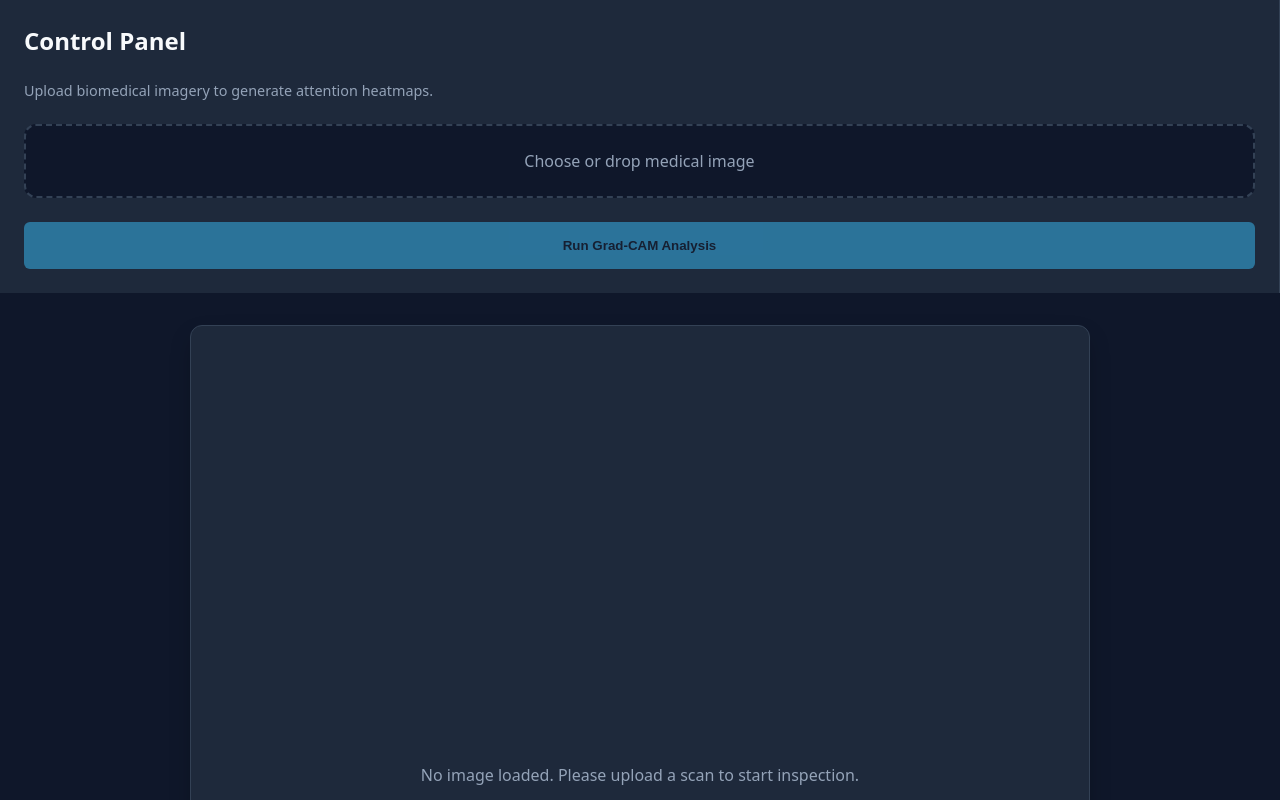
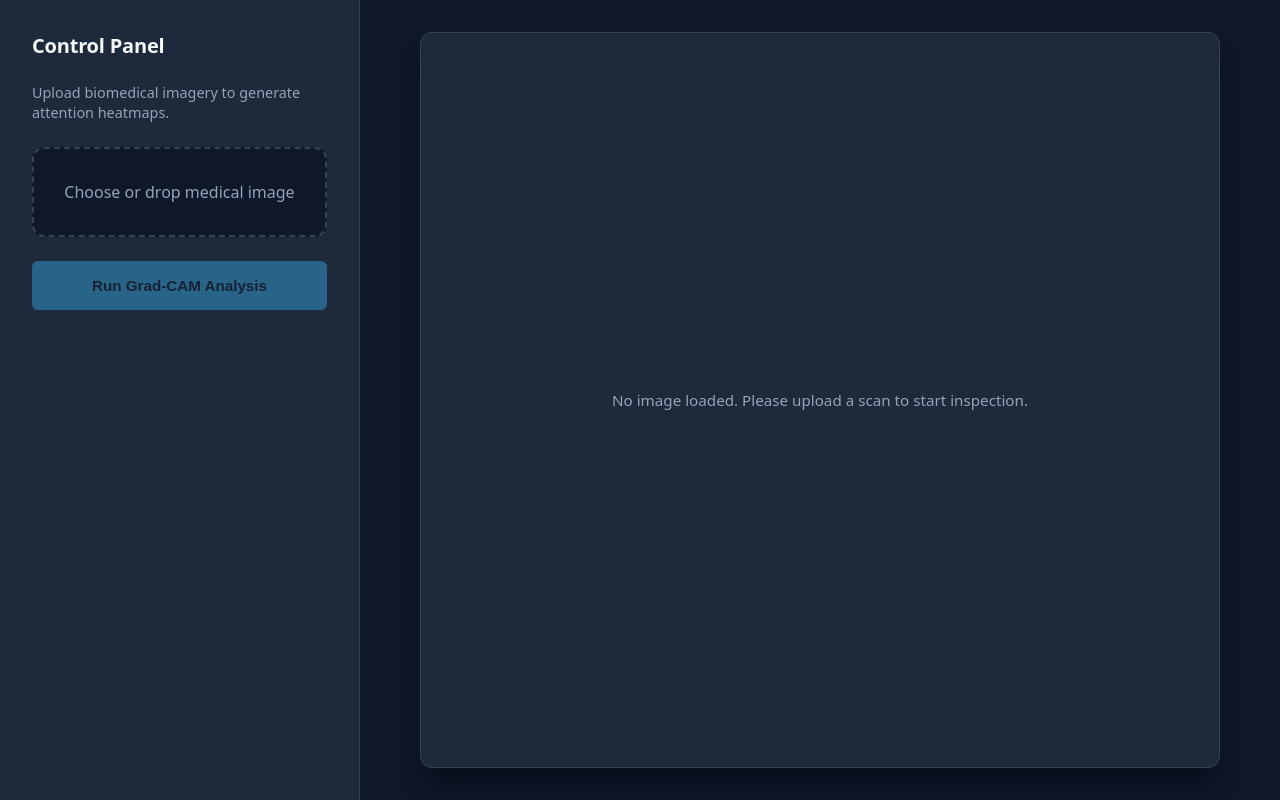
Before and after one commit to wixhub/med-vision-inspector, an Angular app in the folder frontend/: page / in a window 1280 px wide. Built offline with nearby package versions, Linux system fonts and the light colour scheme.

Commit message:
feat(frontend): enhance Inspector component with improved state management and UI updates

```diff
--- a/frontend/src/app/features/inspector/inspector.html
+++ b/frontend/src/app/features/inspector/inspector.html
@@ -1,14 +1,15 @@
+<!-- Main inspector layout container -->
 <div class="inspector-layout">
   <!-- Sidebar Control Panel -->
   <aside class="app-sidebar">
     <h2>Control Panel</h2>
     <p class="description">Upload biomedical imagery to generate attention heatmaps.</p>
 
-    <!-- File Upload Input -->
+    <!-- File Upload Dropzone -->
     <div class="upload-box">
       <label for="file-upload" class="file-dropzone">
-        @if (fileName()) {
-          <span class="file-name">Selected: {{ fileName() }}</span>
+        @if (state().fileName) {
+          <span class="file-name">Selected: {{ state().fileName }}</span>
         } @else {
           <span>Choose or drop medical image</span>
         }
@@ -22,31 +23,30 @@
       />
     </div>
 
-    <!-- Action Button -->
+    <!-- AI Inference Action Button -->
     <button
       class="btn-primary"
-      [disabled]="!selectedFile() || isLoading()"
+      [disabled]="!state().selectedFile || state().isLoading"
       (click)="processImage()"
     >
-      @if (isLoading()) {
+      @if (state().isLoading) {
         Processing AI Inference...
       } @else {
         Run Grad-CAM Analysis
       }
     </button>
 
-    @if (errorMessage()) {
-      <div class="error-banner">{{ errorMessage() }}</div>
+    <!-- Error Banner Message -->
+    @if (state().errorMessage) {
+      <div class="error-banner">{{ state().errorMessage }}</div>
     }
   </aside>
 
-  <!-- Main Viewer Workspace -->
+  <!-- Main Viewer Workspace with Interactive Canvas -->
   <main class="app-main">
     <div class="canvas-wrapper">
-      @if (resultImageUrl()) {
-        <img [src]="resultImageUrl()" alt="Processed Heatmap Result" class="result-image" />
-      } @else if (previewUrl()) {
-        <img [src]="previewUrl()" alt="Original Preview" class="result-image placeholder-dim" />
+      @if (state().resultImageUrl || state().previewUrl) {
+        <app-image-canvas [imageUrl]="state().resultImageUrl || state().previewUrl || ''" />
       } @else {
         <div class="empty-state">
           <p>No image loaded. Please upload a scan to start inspection.</p>
--- a/frontend/src/app/features/inspector/inspector.scss
+++ b/frontend/src/app/features/inspector/inspector.scss
@@ -1,27 +1,60 @@
 /* ==========================================================================
-   Inspector Component Styles
+   Med Vision Inspector - Component Styles
    ========================================================================== */
 
 .inspector-layout {
-  display: contents;
+  display: flex;
+  flex-direction: column;
+  height: 100vh;
+  width: 100vw;
+  overflow: hidden;
+
+  @media (min-width: 768px) {
+    display: grid;
+    grid-template-columns: 360px 1fr;
+    grid-template-areas: 'sidebar main';
+  }
+}
+
+/* Sidebar & Control Panel Customization */
+.app-sidebar {
+  grid-area: sidebar;
+  background-color: var(--bg-secondary);
+  border-right: var(--border-subtle);
+  padding: var(--spacing-xl);
+  display: flex;
+  flex-direction: column;
+  gap: var(--spacing-lg);
+  overflow-y: auto;
+  height: 100%;
+
+  h2 {
+    font-size: 1.25rem;
+    font-weight: 600;
+    color: var(--text-primary);
+    letter-spacing: -0.01em;
+  }
 }
 
 .description {
   color: var(--text-secondary);
   font-size: 0.9rem;
+  line-height: 1.4;
 }
 
+/* Upload Box & Dropzone */
 .upload-box {
   display: flex;
   flex-direction: column;
   gap: var(--spacing-sm);
+  width: 100%;
 }
 
 .file-dropzone {
   display: flex;
   align-items: center;
   justify-content: center;
-  padding: var(--spacing-lg);
+  padding: var(--spacing-xl) var(--spacing-md);
   border: 2px dashed var(--bg-tertiary);
   border-radius: var(--radius-md);
   background-color: var(--bg-primary);
@@ -29,10 +62,12 @@
   text-align: center;
   color: var(--text-secondary);
   transition: var(--transition-fast);
+  width: 100%;
 
   &:hover {
     border-color: var(--accent-primary);
     color: var(--text-primary);
+    background-color: rgba(56, 189, 248, 0.02);
   }
 }
 
@@ -40,49 +75,83 @@
   color: var(--accent-primary);
   font-weight: 500;
   word-break: break-all;
+  font-size: 0.9rem;
 }
 
+/* Primary Action Button */
 .btn-primary {
   background-color: var(--accent-primary);
   color: var(--bg-primary);
   font-weight: 600;
+  font-size: 0.95rem;
   padding: var(--spacing-md);
   border: none;
   border-radius: var(--radius-sm);
   cursor: pointer;
   transition: var(--transition-fast);
+  width: 100%;
 
   &:hover:not(:disabled) {
     background-color: var(--accent-hover);
+    box-shadow: 0 0 15px var(--accent-glow);
   }
 
   &:disabled {
-    opacity: 0.5;
+    opacity: 0.4;
     cursor: not-allowed;
   }
 }
 
+/* Error Banner */
 .error-banner {
   background-color: rgba(244, 63, 94, 0.1);
   border: 1px solid var(--danger);
   color: var(--danger);
-  padding: var(--spacing-sm);
+  padding: var(--spacing-md);
   border-radius: var(--radius-sm);
   font-size: 0.85rem;
+  line-height: 1.4;
 }
 
-.empty-state {
-  color: var(--text-secondary);
-  text-align: center;
+/* Main Viewer Workspace & Canvas Alignment */
+.app-main {
+  grid-area: main;
+  background-color: var(--bg-primary);
+  display: flex;
+  align-items: center;
+  justify-content: center;
+  position: relative;
+  overflow: hidden;
+  width: 100%;
+  height: 100%;
   padding: var(--spacing-xl);
 }
 
-.result-image {
+.canvas-wrapper {
+  position: relative;
   width: 100%;
+  max-width: 800px;
   height: 100%;
-  object-fit: contain;
+  max-height: 800px;
+  background-color: var(--bg-secondary);
+  border-radius: var(--radius-md);
+  border: var(--border-subtle);
+  box-shadow: 0 20px 25px -5px rgba(0, 0, 0, 0.4);
+  display: flex;
+  align-items: center;
+  justify-content: center;
+  overflow: hidden;
 }
 
-.placeholder-dim {
-  opacity: 0.6;
+/* Empty State Placeholder */
+.empty-state {
+  display: flex;
+  align-items: center;
+  justify-content: center;
+  padding: var(--spacing-xl);
+  text-align: center;
+  color: var(--text-secondary);
+  font-size: 0.95rem;
+  height: 100%;
+  width: 100%;
 }
--- a/frontend/src/app/features/inspector/inspector.ts
+++ b/frontend/src/app/features/inspector/inspector.ts
@@ -1,8 +1,10 @@
 import { Component, inject, signal } from '@angular/core';
 import { InspectorService } from '../../core/services/inspector.service';
+import { InspectorState } from '../../core/models/inspector.model';
+import { ImageCanvas } from '../image-canvas/image-canvas';
 
 @Component({
-  imports: [],
+  imports: [ImageCanvas],
   selector: 'app-inspector',
   styleUrl: './inspector.scss',
   templateUrl: './inspector.html',
@@ -10,54 +12,64 @@ import { InspectorService } from '../../core/services/inspector.service';
 export class Inspector {
   private readonly inspectorService = inject(InspectorService);
 
-  // Reactive state managed via Signals
-  public readonly selectedFile = signal<File | null>(null);
-  public readonly fileName = signal<string>('');
-  public readonly previewUrl = signal<string | null>(null);
-  public readonly resultImageUrl = signal<string | null>(null);
-  public readonly isLoading = signal<boolean>(false);
-  public readonly errorMessage = signal<string | null>(null);
+  // Reactive state using Signals typed with InspectorState interface
+  public readonly state = signal<InspectorState>({
+    selectedFile: null,
+    fileName: '',
+    previewUrl: null,
+    resultImageUrl: null,
+    isLoading: false,
+    errorMessage: null,
+  });
 
   /**
-   * Handles local file selection and generates a local data URL preview.
+   * Handles local file selection and generates a local preview URL.
    */
   public onFileSelected(event: Event): void {
     const input = event.target as HTMLInputElement;
     if (input.files && input.files.length > 0) {
       const file = input.files[0];
-      this.selectedFile.set(file);
-      this.fileName.set(file.name);
-      this.errorMessage.set(null);
-      this.resultImageUrl.set(null);
 
       const reader = new FileReader();
       reader.onload = () => {
-        this.previewUrl.set(reader.result as string);
+        this.state.update((curr) => ({
+          ...curr,
+          selectedFile: file,
+          fileName: file.name,
+          previewUrl: reader.result as string,
+          resultImageUrl: null,
+          errorMessage: null,
+        }));
       };
       reader.readAsDataURL(file);
     }
   }
 
   /**
-   * Triggers the backend AI inference pipeline and updates result signal.
+   * Triggers the backend AI inference pipeline.
    */
   public processImage(): void {
-    const file = this.selectedFile();
+    const file = this.state().selectedFile;
     if (!file) return;
 
-    this.isLoading.set(true);
-    this.errorMessage.set(null);
+    this.state.update((curr) => ({ ...curr, isLoading: true, errorMessage: null }));
 
     this.inspectorService.inspectImage(file).subscribe({
       next: (blob) => {
         const objectUrl = URL.createObjectURL(blob);
-        this.resultImageUrl.set(objectUrl);
-        this.isLoading.set(false);
+        this.state.update((curr) => ({
+          ...curr,
+          resultImageUrl: objectUrl,
+          isLoading: false,
+        }));
       },
       error: (err) => {
         console.error('Inference error:', err);
-        this.errorMessage.set('Failed to process image through backend inference pipeline.');
-        this.isLoading.set(false);
+        this.state.update((curr) => ({
+          ...curr,
+          errorMessage: 'Failed to process image through backend inference pipeline.',
+          isLoading: false,
+        }));
       },
     });
   }
--- a/frontend/src/styles.scss
+++ b/frontend/src/styles.scss
@@ -1,14 +1,14 @@
 /* ==========================================================================
    Med Vision Inspector - Global Styles & Design System
-   Modern Angular 22+ (Standalone) Architecture
-   ================ ========================================================== */
+   Modern Angular 22+ Architecture
+   ========================================================================== */
 
-/* CSS Variables / Theme Configuration (Dark Theme optimized for medical & scientific UI) */
+/* CSS Variables / Theme Configuration (Dark Medical / Scientific Theme) */
 :root {
   /* Colors */
   --bg-primary: #0f172a; /* Deep slate background */
-  --bg-secondary: #1e293b; /* Card / Panel background */
-  --bg-tertiary: #334155; /* Borders / Hover states */
+  --bg-secondary: #1e293b; /* Card / Sidebar / Panel background */
+  --bg-tertiary: #334155; /* Borders / Hover states / Dropzone borders */
 
   --text-primary: #f8fafc; /* Main headers and important text */
   --text-secondary: #94a3b8; /* Subtitles, labels, descriptions */
@@ -26,7 +26,7 @@
     sans-serif;
   --font-mono: ui-monospace, SFMono-Regular, Menlo, Monaco, Consolas, monospace;
 
-  /* Spacing */
+  /* Spacing Scale */
   --spacing-xs: 0.25rem;
   --spacing-sm: 0.5rem;
   --spacing-md: 1rem;
@@ -62,7 +62,7 @@ body {
   color: var(--text-primary);
   -webkit-font-smoothing: antialiased;
   -moz-osx-font-smoothing: grayscale;
-  overflow-x: hidden;
+  overflow: hidden;
 }
 
 /* Scrollbar Customization for Scientific Dashboards */
@@ -88,17 +88,18 @@ body {
 .app-container {
   display: flex;
   flex-direction: column;
-  min-height: 100vh;
-  width: 100%;
+  height: 100vh;
+  width: 100vw;
+  overflow: hidden;
 
-  /* Tablet and Desktop layout adjustment */
+  /* Tablet and Desktop layout grid */
   @media (min-width: 768px) {
     display: grid;
-    grid-template-columns: 320px 1fr;
-    grid-template-rows: 60px 1fr;
-    grid-template-areas:
-      'header header'
-      'sidebar main';
+    grid-template-columns: 360px 1fr;
+    grid-template-rows: 1fr;
+    grid-template-areas: 'sidebar main';
+    height: 100vh;
+    width: 100vw;
   }
 }
 
@@ -111,7 +112,7 @@ body {
   padding: 0 var(--spacing-lg);
   background-color: var(--bg-secondary);
   border-bottom: var(--border-subtle);
-  height: 60px;
+  height: 64px;
   z-index: 10;
 
   h1 {
@@ -124,7 +125,7 @@ body {
   }
 }
 
-/* Control Panel / Sidebar (Responsive collapse on mobile) */
+/* Control Panel / Sidebar Wrapper */
 .app-sidebar {
   grid-area: sidebar;
   background-color: var(--bg-secondary);
@@ -135,49 +136,29 @@ body {
   gap: var(--spacing-lg);
   overflow-y: auto;
 
-  /* Mobile view styling */
+  /* Mobile layout fallback */
   @media (max-width: 767.98px) {
     width: 100%;
+    max-height: 40vh;
     border-right: none;
     border-bottom: var(--border-subtle);
   }
 }
 
-/* Main Canvas / Viewer Workspace Area */
+/* Main Workspace Area */
 .app-main {
   grid-area: main;
   background-color: var(--bg-primary);
-  padding: var(--spacing-md);
   display: flex;
-  flex-direction: column;
   align-items: center;
   justify-content: center;
   position: relative;
   overflow: hidden;
+  width: 100%;
+  height: 100%;
+  padding: var(--spacing-md);
 
   @media (min-width: 768px) {
     padding: var(--spacing-xl);
   }
 }
-
-/* Utility Classes for Canvas & Images */
-.canvas-wrapper {
-  position: relative;
-  width: 100%;
-  max-width: 900px;
-  aspect-ratio: 1 / 1;
-  background-color: var(--bg-secondary);
-  border-radius: var(--radius-md);
-  border: var(--border-subtle);
-  box-shadow: 0 10px 25px -5px rgba(0, 0, 0, 0.3);
-  display: flex;
-  align-items: center;
-  justify-content: center;
-  overflow: hidden;
-
-  canvas {
-    width: 100%;
-    height: 100%;
-    object-fit: contain;
-  }
-}
```
